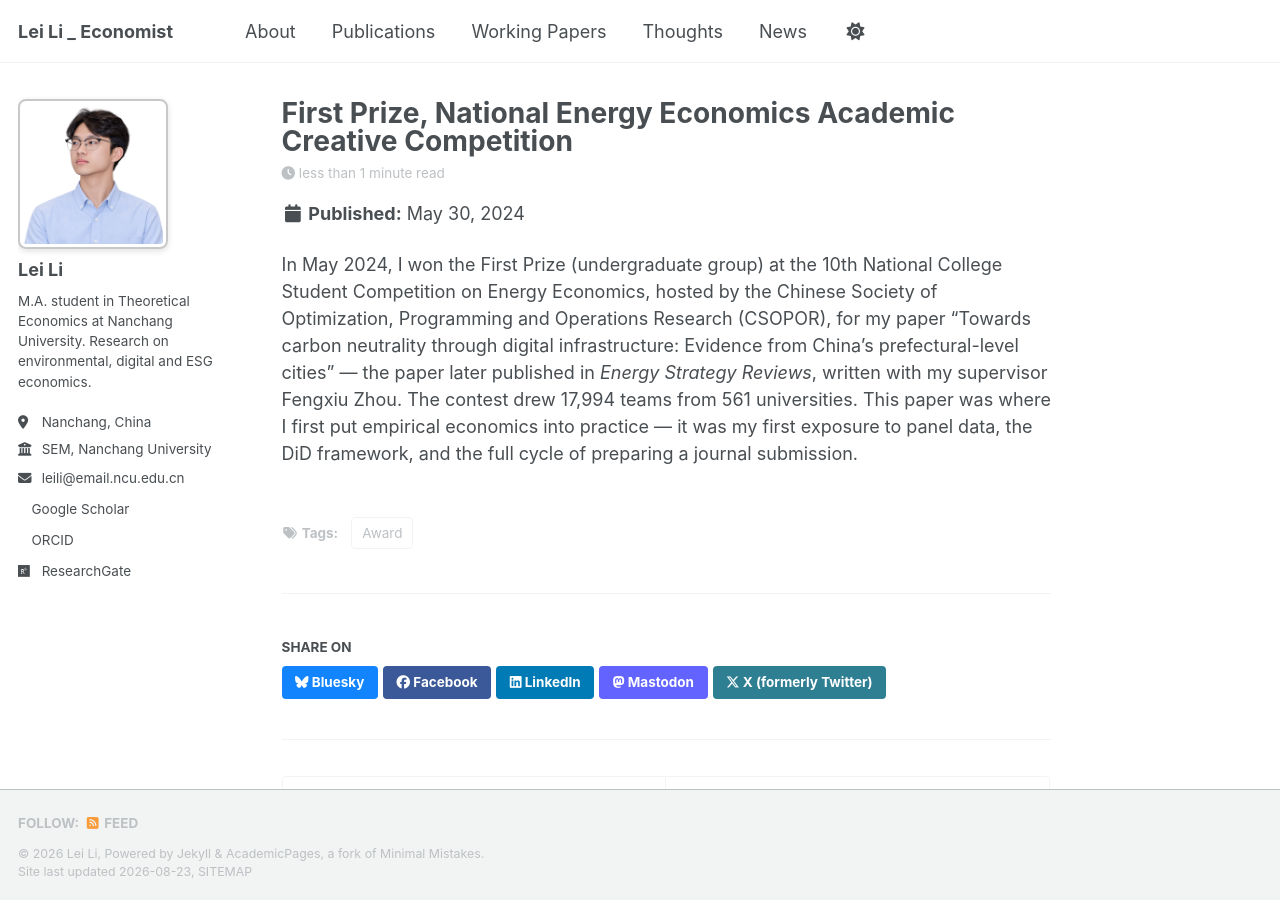
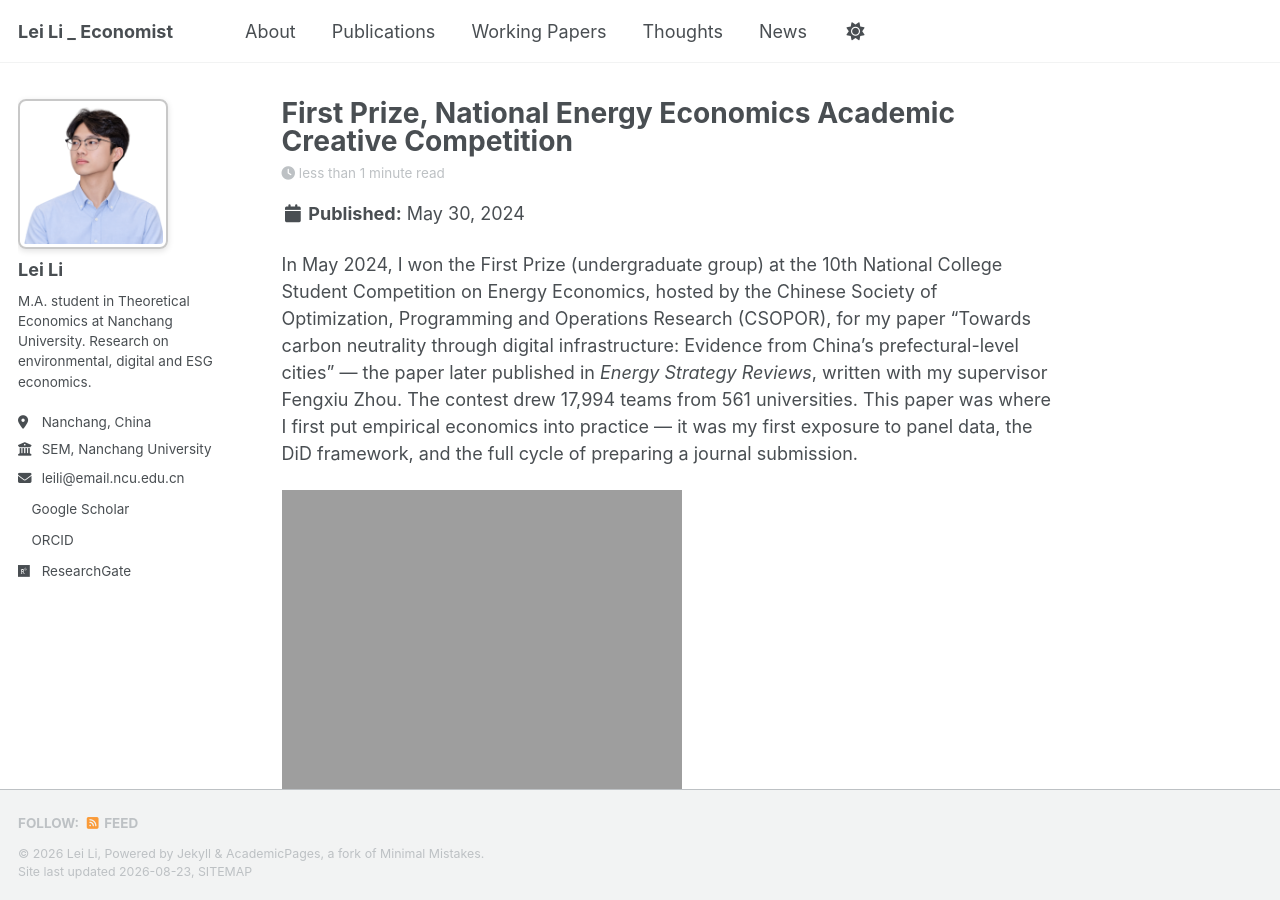
Before and after one commit to LeiLi-Econ/LeiLi-Econ.github.io, a Jekyll site: the page built from _posts/2024-12-31-national-energy-economics-competition.md, in a window 1280 px wide and 900 px high. Built offline with Jekyll 4.4.1, drawn with Linux system fonts in a browser that asks for light colours; a style sheet for code colours, icons or effects is not loaded.

Commit message:
Add certificate image(s) to news post

```diff
--- a/_posts/2024-12-31-national-energy-economics-competition.md
+++ b/_posts/2024-12-31-national-energy-economics-competition.md
@@ -6,3 +6,5 @@ tags:
 ---
 
 In May 2024, I won the First Prize (undergraduate group) at the 10th National College Student Competition on Energy Economics, hosted by the Chinese Society of Optimization, Programming and Operations Research (CSOPOR), for my paper "Towards carbon neutrality through digital infrastructure: Evidence from China's prefectural-level cities" — the paper later published in *Energy Strategy Reviews*, written with my supervisor Fengxiu Zhou. The contest drew 17,994 teams from 561 universities. This paper was where I first put empirical economics into practice — it was my first exposure to panel data, the DiD framework, and the full cycle of preparing a journal submission.
+
+![Award certificate](https://LeiLi-Econ.github.io/images/cert-energy-national.png)
```
